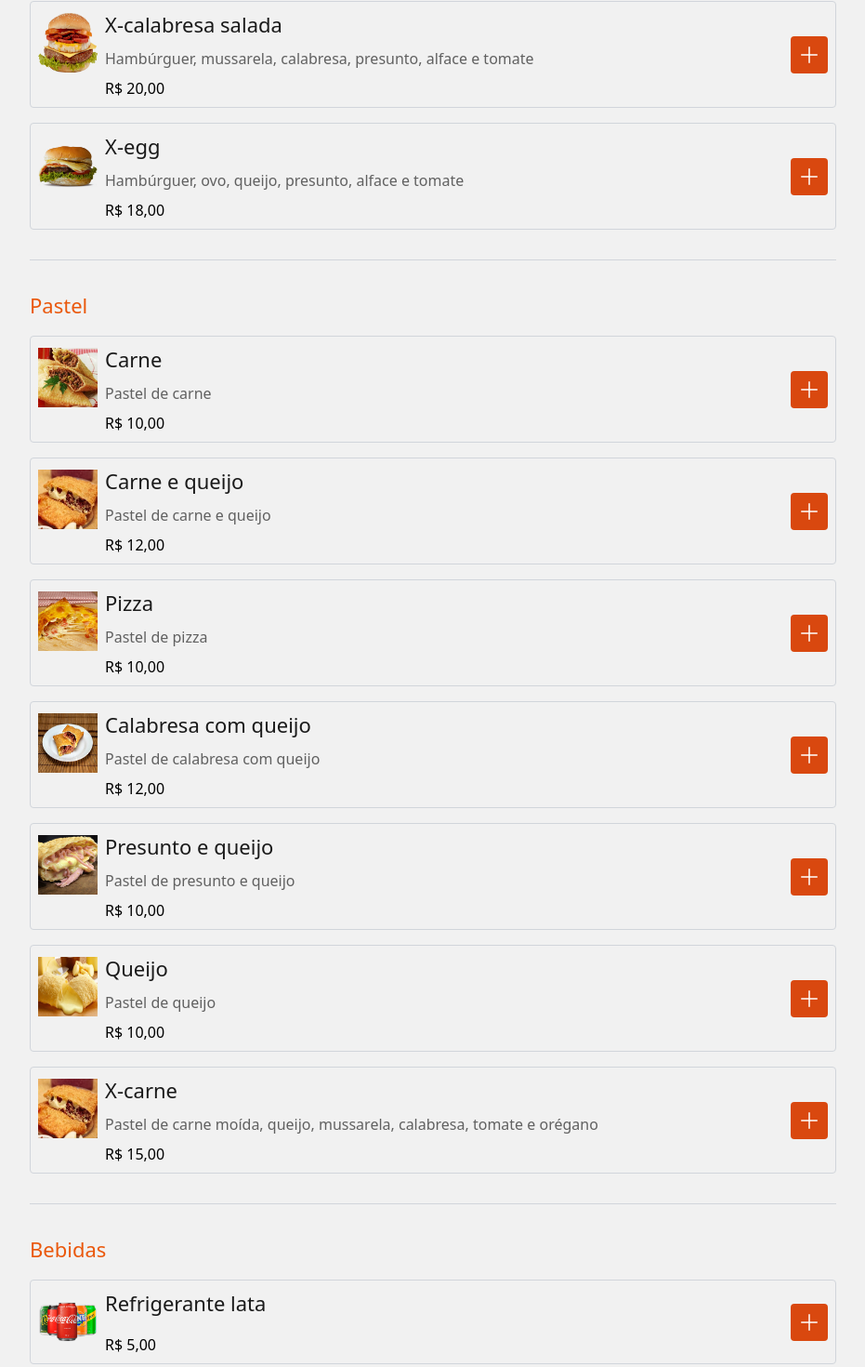
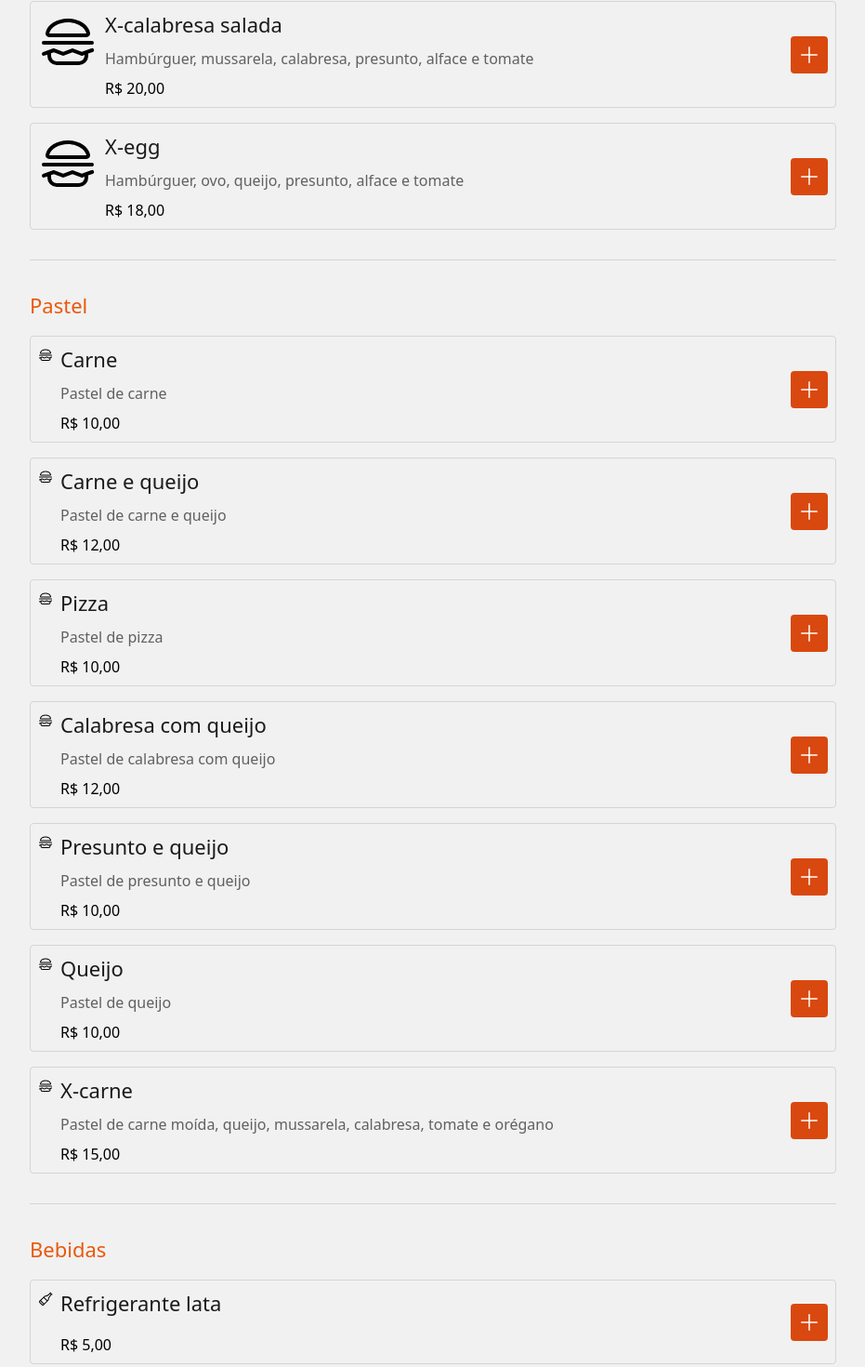
Before and after one commit to me-myauti/empresa-amiga, a React (Vite) app: page / in a window 1280 px wide. Shown: the part 848-2318 px from the top of the page at 93% size, without its empty margins (174-1105 px from the left). Built offline with nearby package versions, Linux system fonts and the light colour scheme.

Commit message:
Fixed images to icons to presentation

```diff
--- a/src/components/Menu/index.jsx
+++ b/src/components/Menu/index.jsx
@@ -2,6 +2,7 @@ import Product from "../Product";
 import PASTEL from "../../variables/pastel";
 import LANCHE from "../../variables/lanche";
 import BEBIDA from "../../variables/bebida";
+import { Hamburger, BeerBottle } from "@phosphor-icons/react";
 
 export default function Menu() {
   return (
@@ -16,7 +17,7 @@ export default function Menu() {
                 name={product.nome}
                 description={product.descricao}
                 price={product.preco}
-                icon={<img src={`/src/assets/lanches/${product.nome}.${product.icon}`} alt={product.nome} className="w-16 h-16"/>}
+                icon={<Hamburger className="w-16 h-16"/>}
               />
           ))}
         </div>
@@ -31,7 +32,7 @@ export default function Menu() {
                 name={product.nome}
                 description={product.descricao}
                 price={product.preco}
-                icon={<img src={`/src/assets/pasteis/${product.nome}.${product.icon}`} alt={product.nome} className="w-16 h-16"/>}
+                icon={<Hamburger />}
               />
           ))}
 
@@ -47,7 +48,7 @@ export default function Menu() {
                 name={product.nome}
                 description={product.descricao}
                 price={product.preco}
-                icon={<img src={`/src/assets/bebidas/${product.nome}.${product.icon}`} alt={product.nome} className="w-16 h-16"/>}
+                icon={<BeerBottle />}
               />
           ))}
         </div>
```
